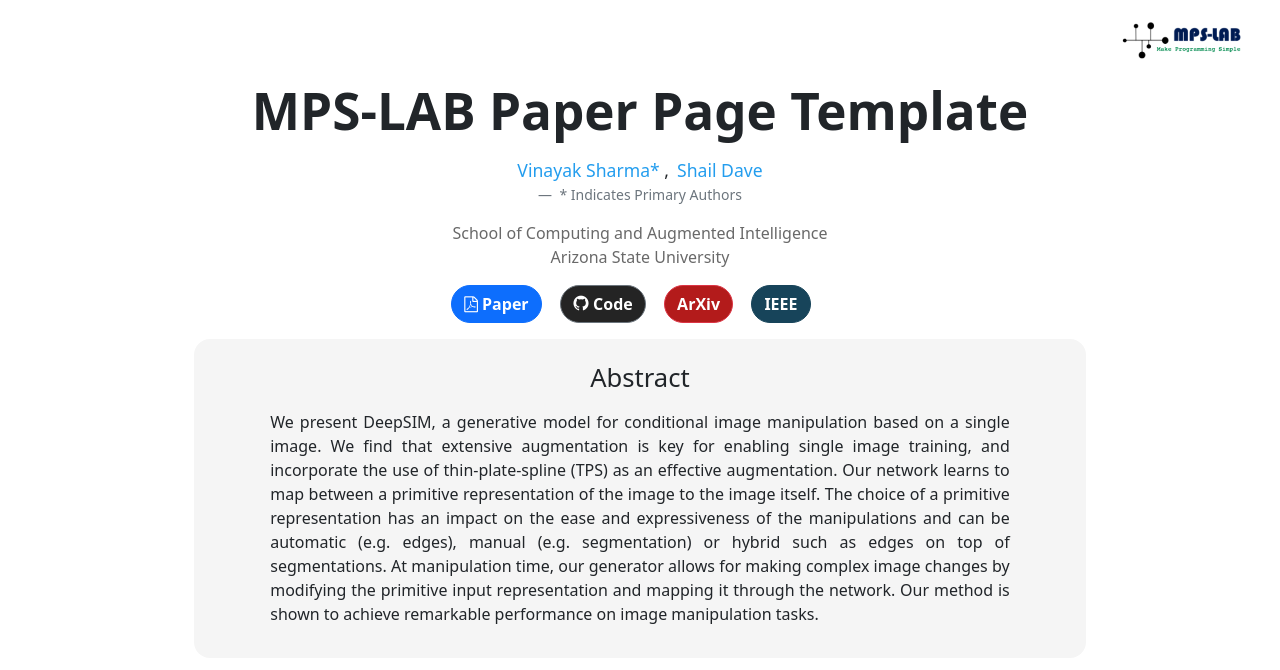
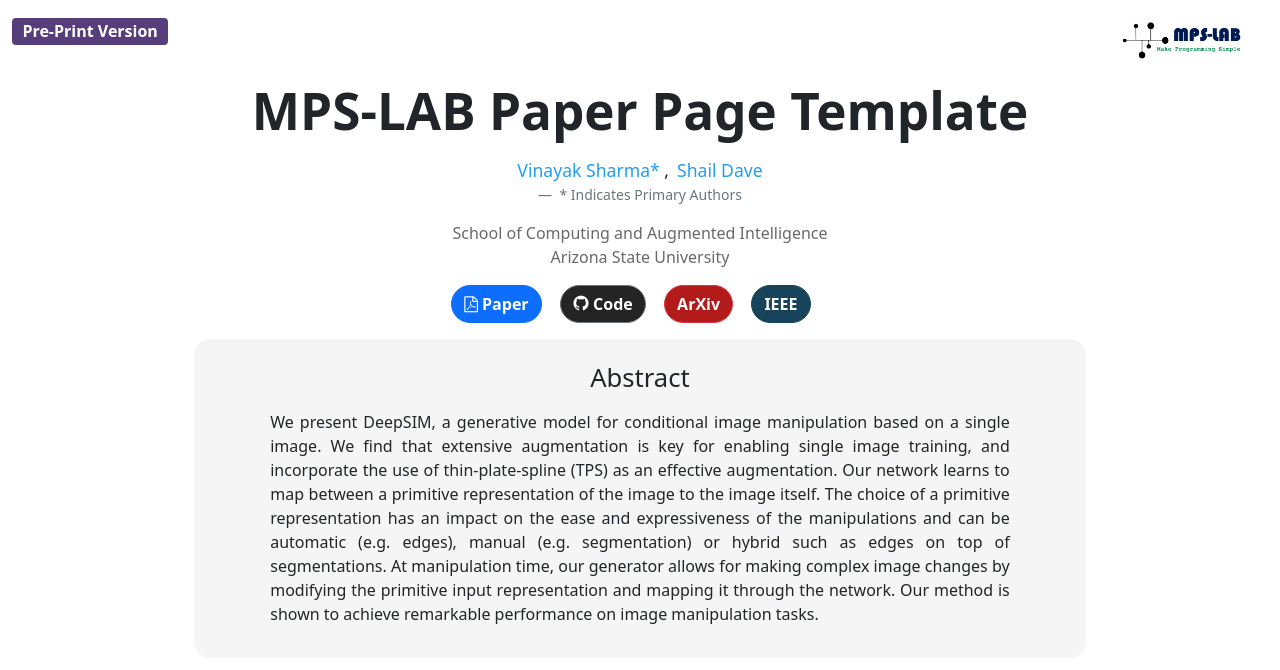
Before and after one commit to MPSLab-ASU/Paper_Page_Template, a Jekyll site: the page built from index.html, in a window 1280 px wide and 1400 px high. Shown: the top 670 px of the window. Built offline with Jekyll 4.4.1, drawn with Linux system fonts in a browser that asks for light colours; formulas are drawn with MathJax 3; a style sheet for code colours, icons or effects is not loaded; grey boxes are pictures that could not be loaded.

Commit message:
preprint tag

```diff
--- a/_config.yml
+++ b/_config.yml
@@ -4,7 +4,7 @@ paper_name: "MPS-LAB Paper Page Template"
 
 organization: Arizona State University
 sub_organization: School of Computing and Augmented Intelligence
-
+preprint : True
 
 ######################## Paper Resources ########################################
 
--- a/_layouts/default.html
+++ b/_layouts/default.html
@@ -16,12 +16,16 @@
 </head>
   <body>
     <nav class="navbar fixed-top navbar-light ">
-        <div class="container-fluid">
-          <a class="navbar-brand" href="#"></a>
-           <a class="navbar-brand" href="https://labs.engineering.asu.edu/mps-lab/"><img src="assets/images/mps_logo_nobg.png" alt="" width="130"  class="d-inline-block align-text-top"></a>
-          </a>
-        </div>
-      </nav>
+      <div class="container-fluid">
+        <span class="navbar-brand" href="#">
+          {%- if site.preprint -%}
+            <span class="badge pre-print">Pre-Print Version</span>
+          {%- endif -%}
+        </span>
+        <a class="navbar-brand" href="https://labs.engineering.asu.edu/mps-lab/"><img src="assets/images/mps_logo_nobg.png" alt="" width="130"  class="d-inline-block align-text-top"></a>
+        </a>
+      </div>
+    </nav>
 
     {{ content }}
     <footer class="page-footer font-small blue">
--- a/assets/css/main.scss
+++ b/assets/css/main.scss
@@ -54,6 +54,15 @@ hr.dotted {
     font-weight: 800;
     margin-bottom: 1rem;
 }
+
+.pre-print{
+    text-align: center;
+    font-size: 1rem;
+    font-weight: 800;
+    margin-bottom: 1rem;
+    background-color: #563D7C;
+}
+
 .component-title {
     text-align: center;
     font-size: 1.8rem;
```
Also changed, not shown: README.md.
